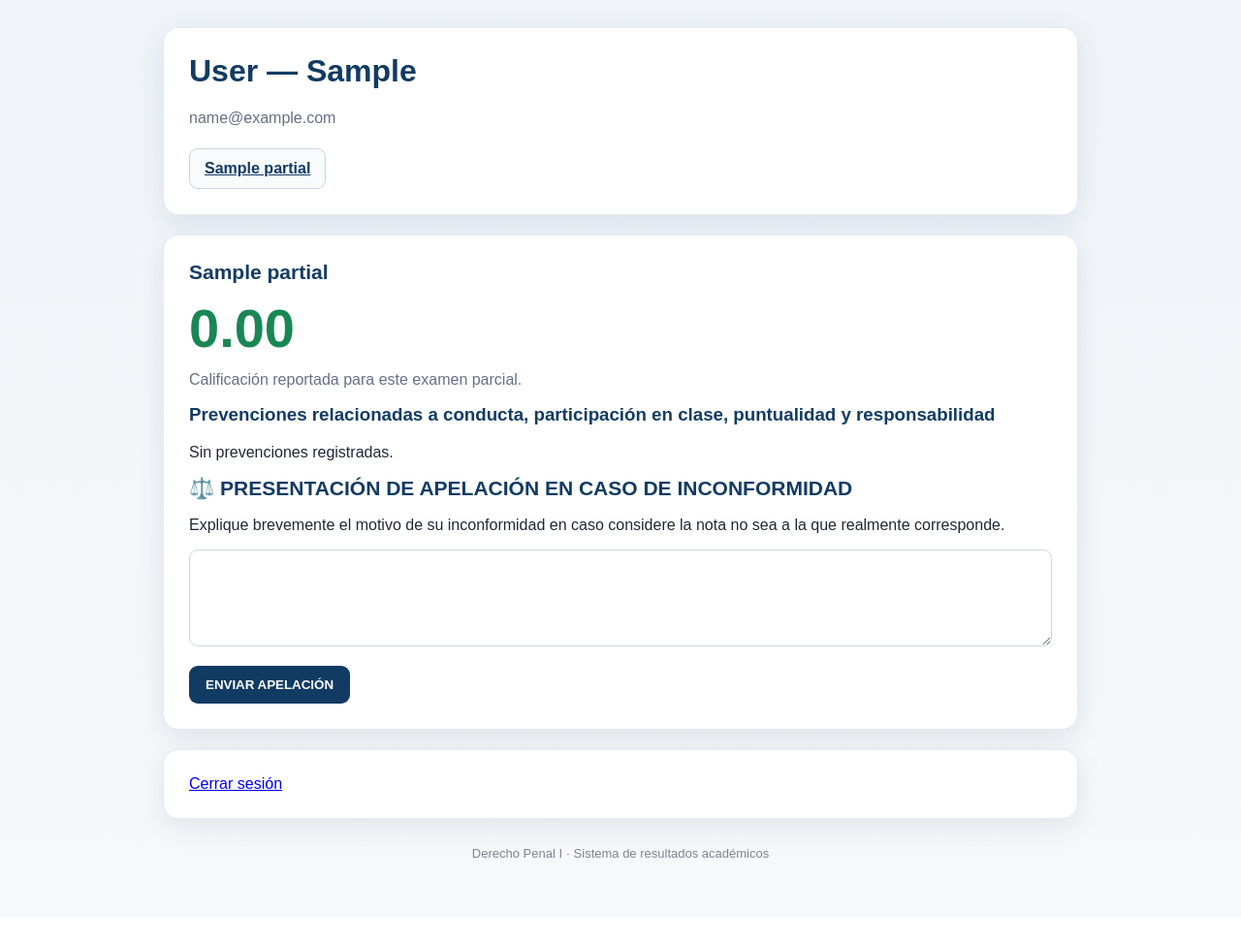
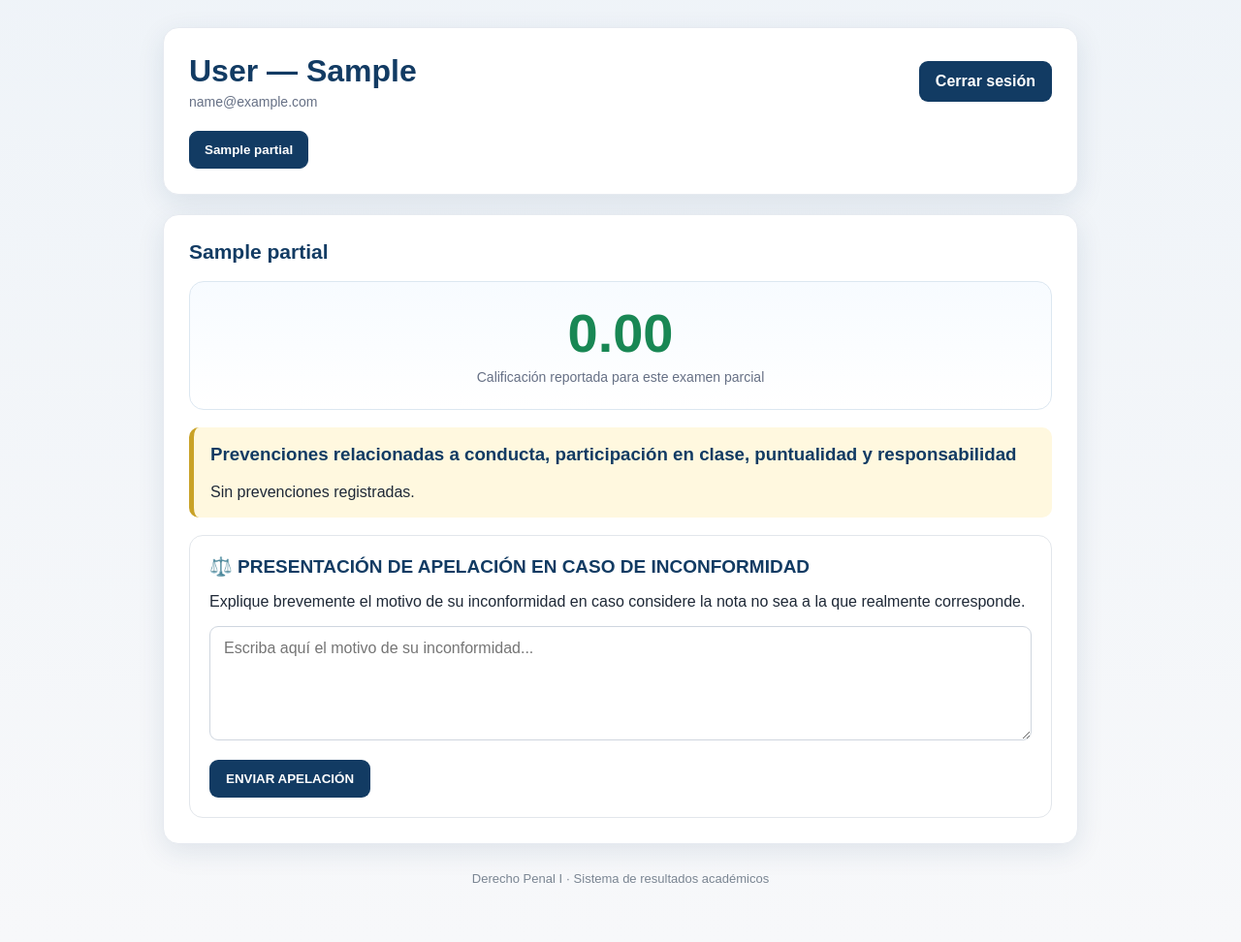
Before and after one commit to ruizmarcos441/derecho-penal-I, a Flask app: template templates/student.html in a window 1280 px wide. Shown: the part 119-1091 px from the top of the page at 97% size. Before the commit the page ends 1004 px from the top, so only its background shows below. Run offline with Flask 3, Linux system fonts and the light colour scheme; the template is opened without the code that fills it: most values are stand-ins (such as "Sample title", 1, 10 or a date in 2020).

Commit message:
Update student.html

```diff
--- a/templates/student.html
+++ b/templates/student.html
@@ -1 +1,151 @@
-{% extends "base.html" %}{% block content %}<div class="card"><h1>{{st.last_name}} — {{st.first_name}}</h1><p class="muted">{{st.email}}</p><div class="tabs">{% for p,name in partials %}<a class="tab" href="#p{{p}}">{{name}}</a>{% endfor %}</div></div>{% for p,name in partials %}{% set g=grades|selectattr("partial","equalto",p)|first %}<div class="card" id="p{{p}}"><h2>{{name}}</h2><div class="grade">{{"%.2f"|format(g.grade)}}</div><p class="muted">Calificación reportada para este examen parcial.</p><h3>Prevenciones relacionadas a conducta, participación en clase, puntualidad y responsabilidad</h3><p>{{g.prevention or "Sin prevenciones registradas."}}</p><h2>⚖️ PRESENTACIÓN DE APELACIÓN EN CASO DE INCONFORMIDAD</h2><p>Explique brevemente el motivo de su inconformidad en caso considere la nota no sea a la que realmente corresponde.</p><form method="post" action="/appeal"><input type="hidden" name="partial" value="{{p}}"><textarea name="reason" rows="4" required></textarea><button>ENVIAR APELACIÓN</button></form></div>{% endfor %}<div class="card"><a href="/logout">Cerrar sesión</a></div>{% endblock %}
+{% extends "base.html" %}
+
+{% block content %}
+
+<div class="card">
+
+    <div class="student-head">
+
+        <div>
+            <h1 style="margin-bottom:5px">
+                {{st.last_name}} — {{st.first_name}}
+            </h1>
+
+            <div class="student-code">
+                {{st.email}}
+            </div>
+        </div>
+
+        <a class="btn" href="/logout">
+            Cerrar sesión
+        </a>
+
+    </div>
+
+    <div class="tabs" role="tablist">
+
+        {% for p,name in partials %}
+
+        <button
+            type="button"
+            class="tab {% if loop.first %}active{% endif %}"
+            data-tab="p{{p}}"
+        >
+            {{name}}
+        </button>
+
+        {% endfor %}
+
+    </div>
+
+</div>
+
+
+{% for p,name in partials %}
+
+{% set g=grades|selectattr("partial","equalto",p)|first %}
+
+<section
+    class="card exam-panel {% if loop.first %}active{% endif %}"
+    id="p{{p}}"
+>
+
+    <h2>{{name}}</h2>
+
+
+    <div class="grade-box">
+
+        <div class="grade">
+            {{"%.2f"|format(g.grade)}}
+        </div>
+
+        <div class="grade-label">
+            Calificación reportada para este examen parcial
+        </div>
+
+    </div>
+
+
+    <div class="prevention">
+
+        <h3>
+            Prevenciones relacionadas a conducta, participación en clase, puntualidad y responsabilidad
+        </h3>
+
+        <p style="margin-bottom:0">
+            {{g.prevention or "Sin prevenciones registradas."}}
+        </p>
+
+    </div>
+
+
+    <div class="appeal">
+
+        <div class="appeal-title">
+            ⚖️ PRESENTACIÓN DE APELACIÓN EN CASO DE INCONFORMIDAD
+        </div>
+
+        <p>
+            Explique brevemente el motivo de su inconformidad en caso considere la nota no sea a la que realmente corresponde.
+        </p>
+
+        <form method="post" action="/appeal">
+
+            <input
+                type="hidden"
+                name="partial"
+                value="{{p}}"
+            >
+
+            <textarea
+                name="reason"
+                rows="5"
+                required
+                placeholder="Escriba aquí el motivo de su inconformidad..."
+            ></textarea>
+
+            <button type="submit">
+                ENVIAR APELACIÓN
+            </button>
+
+        </form>
+
+    </div>
+
+</section>
+
+{% endfor %}
+
+
+<script>
+
+document.querySelectorAll('.tab').forEach(function(tab){
+
+    tab.addEventListener('click',function(){
+
+        document
+            .querySelectorAll('.tab')
+            .forEach(x => x.classList.remove('active'));
+
+        document
+            .querySelectorAll('.exam-panel')
+            .forEach(x => x.classList.remove('active'));
+
+        tab.classList.add('active');
+
+        document
+            .getElementById(tab.dataset.tab)
+            .classList.add('active');
+
+        window.scrollTo({
+            top: document.getElementById(tab.dataset.tab).offsetTop - 20,
+            behavior: 'smooth'
+        });
+
+    });
+
+});
+
+</script>
+
+{% endblock %}
```
